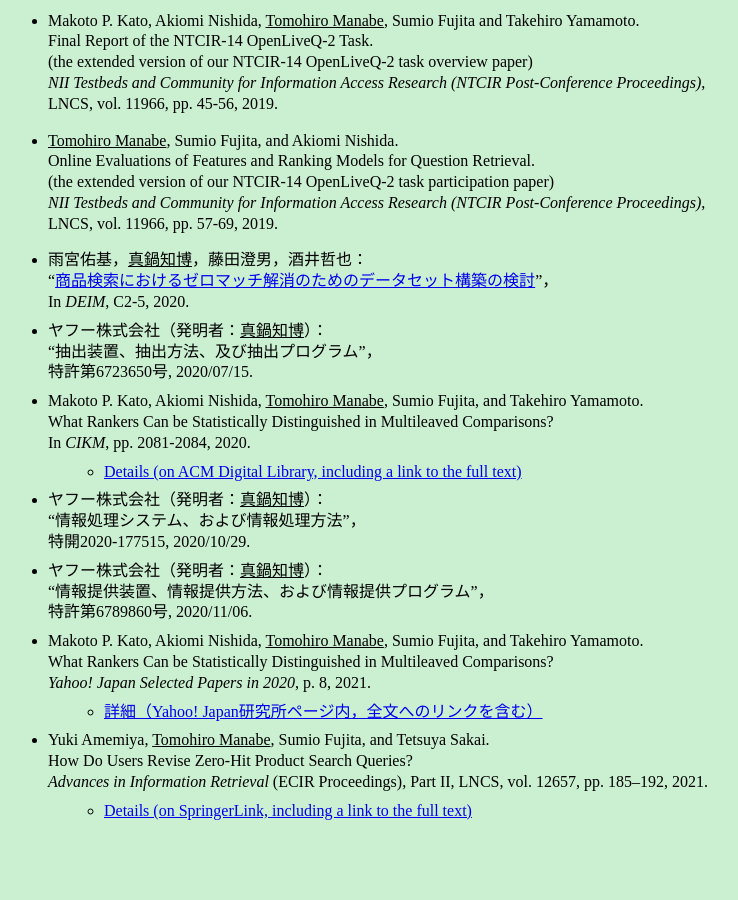
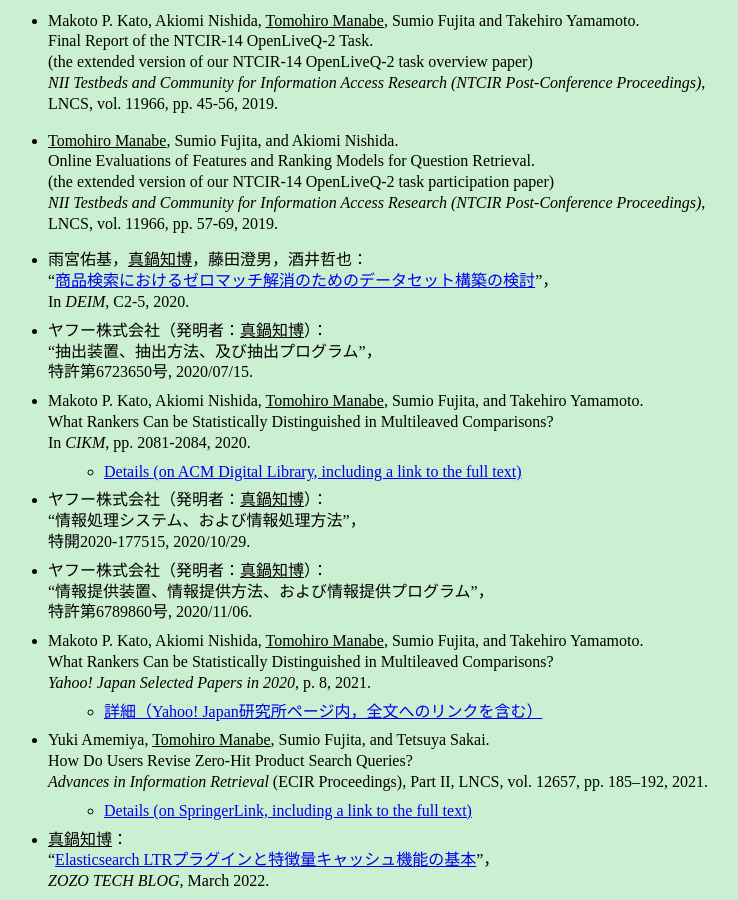
Before and after one commit to tmanabe/tmanabe.github.io, a Jekyll site: the page built from papers-jp.md, in a window 1280 px wide and 900 px high, scrolled down 2856 px. Shown: the whole window, without its empty margins (16-754 px from the left). Built offline with Jekyll 4.4.1, drawn with Linux system fonts in a browser that asks for light colours; before the commit the page ends 3686 px from its top, so only the background shows below that.

Commit message:
43rd commit

```diff
--- a/papers-jp.md
+++ b/papers-jp.md
@@ -47,3 +47,4 @@
 *   Makoto P. Kato, Akiomi Nishida, <u>Tomohiro Manabe</u>, Sumio Fujita, and Takehiro Yamamoto.<br />What Rankers Can be Statistically Distinguished in Multileaved Comparisons?<br />_Yahoo! Japan Selected Papers in 2020_, p. 8, 2021.
     *   [詳細（Yahoo! Japan研究所ページ内，全文へのリンクを含む）](https://randd.yahoo.co.jp/jp/topics/72)
 *    {{ site.data.papers.ecir21 }}
+*   <u>真鍋知博</u>：<br />“[Elasticsearch LTRプラグインと特徴量キャッシュ機能の基本](https://techblog.zozo.com/entry/basics-of-elasticsearch-ltr-plugin-and-feature-score-cache)”，<br />_ZOZO TECH BLOG_, March 2022.
```
